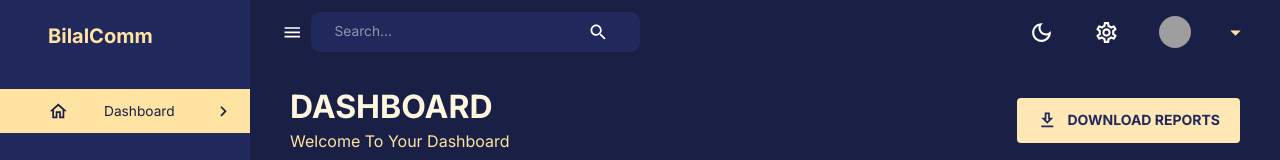
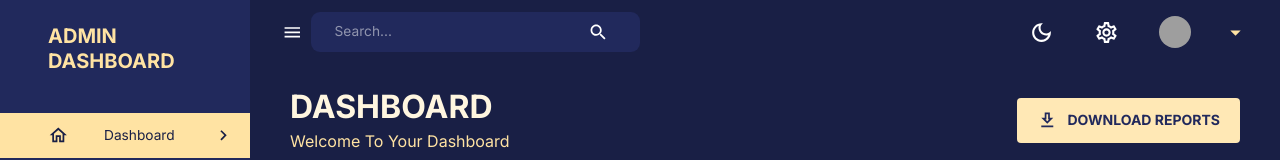
Before and after one commit to bilalzhd/adminDashboardMern, a React (Create React App) app in the folder client/: page /dashboard in a window 1280 px wide. Shown: the top 160 px of the page. Built offline with nearby package versions, Linux system fonts and the light colour scheme; no server answers; grey boxes are pictures that could not be loaded.

Commit message:
Update Sidebar.jsx

```diff
--- a/client/src/components/Sidebar.jsx
+++ b/client/src/components/Sidebar.jsx
@@ -56,7 +56,7 @@ const Sidebar = ({ drawerWidth, isSidebarOpen, setIsSidebarOpen, isDesktop, user
                             <FlexBetween color={theme.palette.secondary.main}>
                                 <Box display="flex" alignItems="center" gap="0.5rem">
                                     <Typography variant="h4" fontWeight="bold">
-                                        BilalComm
+                                        ADMIN DASHBOARD
                                     </Typography>
                                 </Box>
                                 {!isDesktop && (
```
